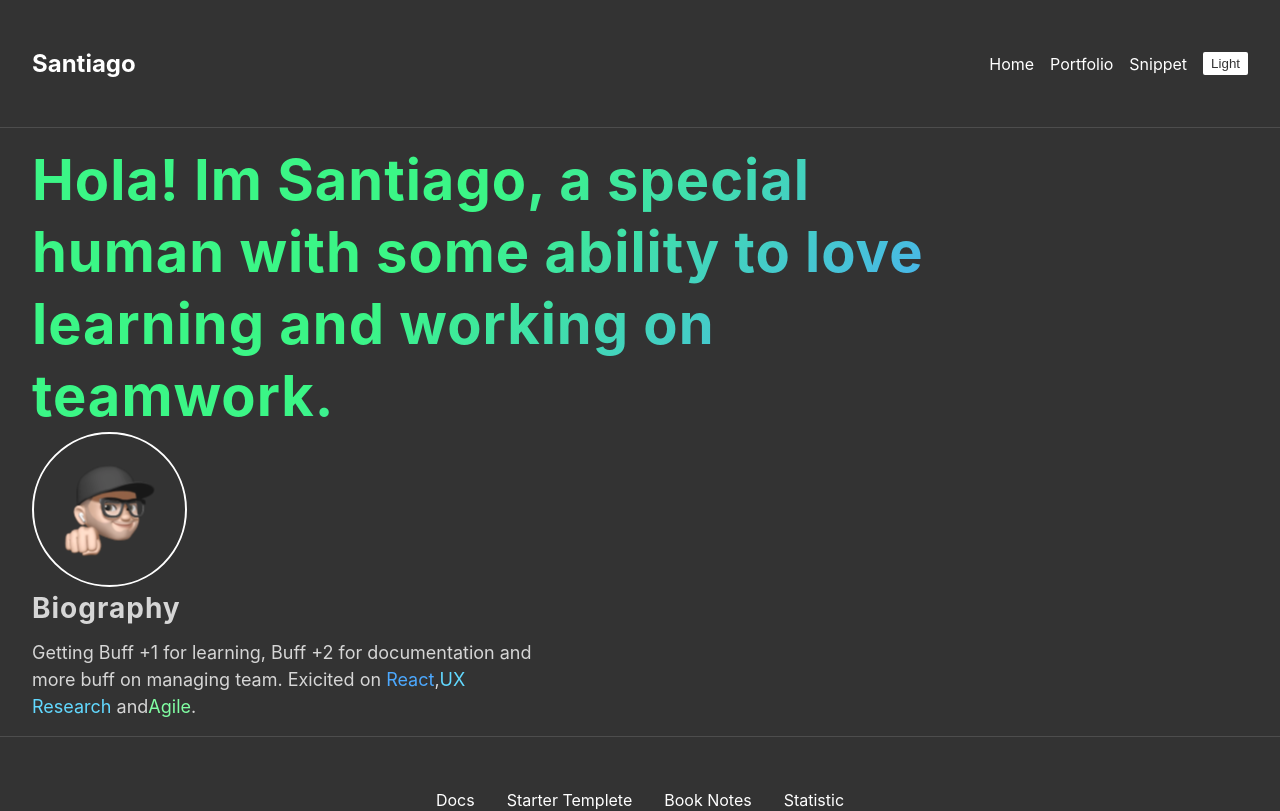
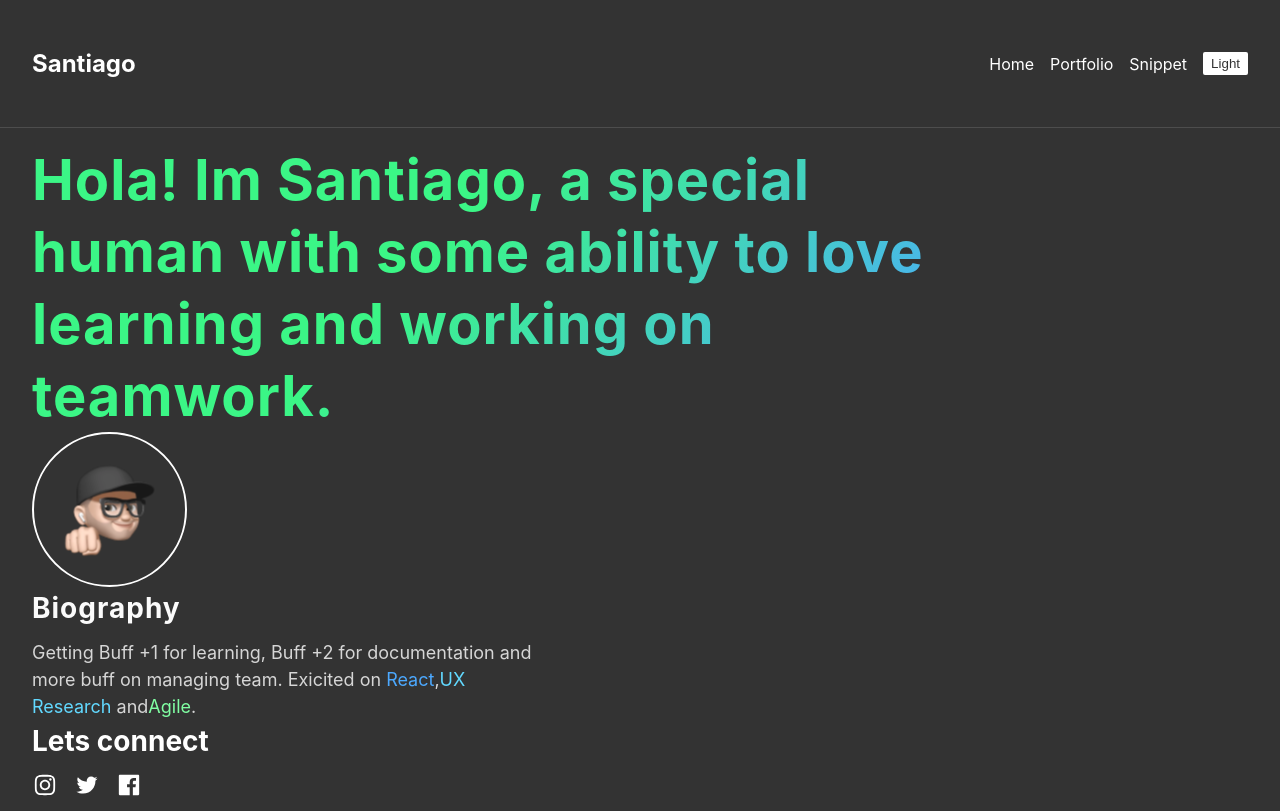
Before and after one commit to M2-0922/react, a React (Vite) app in the folder week3/portfolio-v1/: page / in a window 1280 px wide. Shown: the top 811 px of the page. Built offline with nearby package versions, Linux system fonts and the light colour scheme.

Commit message:
added Socal component

```diff
--- a/week3/portfolio-v1/src/components/Description/Description.jsx
+++ b/week3/portfolio-v1/src/components/Description/Description.jsx
@@ -6,10 +6,10 @@ const DescriptionContainer = styled.div`
 	width: 500px;
 `;
 
-const Title = styled.h1`
+const Title = styled.h2`
 	font-size: 28px;
 	letter-spacing: 1px;
-	color: ${(props) => (props.theme === "light" ? "rgb(51, 51, 51)" : "#d6d6d6")};
+	color: ${(props) => (props.theme === "light" ? "rgb(51, 51, 51)" : "#FBFBFB")};
 `;
 
 const DescriptionContent = styled.p`
--- a/week3/portfolio-v1/src/components/Hero/Hero.jsx
+++ b/week3/portfolio-v1/src/components/Hero/Hero.jsx
@@ -3,6 +3,7 @@ import ThemeContext from "../../context/ThemeContext";
 import styled from "styled-components";
 import AvatarCard from "../AvatarCard/AvatarCard";
 import Description from "../Description/Description";
+import Social from "../Social/Social";
 
 const CustomTitle = styled.h1`
 	font-style: normal;
@@ -30,6 +31,7 @@ const Hero = ({ content }) => {
 			<CustomTitle theme={theme}>{content}</CustomTitle>
 			<AvatarCard />
 			<Description />
+			<Social />
 		</>
 	);
 };
--- /dev/null
+++ b/week3/portfolio-v1/src/components/Social/Social.jsx
@@ -0,0 +1,35 @@
+import { AiOutlineInstagram, AiOutlineTwitter, AiFillFacebook } from "react-icons/ai";
+import styled from "styled-components";
+
+const SocialContainer = styled.div`
+	width: 197px;
+`;
+
+const Title = styled.h2`
+	font-size: 28px;
+`;
+
+const SocialIconContainer = styled.div`
+	display: flex;
+	justify-content: left;
+	gap: 1rem;
+	margin-top: 10px;
+	svg {
+		font-size: 26px;
+	}
+`;
+
+const Social = () => {
+	return (
+		<SocialContainer>
+			<Title>Lets connect</Title>
+			<SocialIconContainer>
+				<AiOutlineInstagram />
+				<AiOutlineTwitter />
+				<AiFillFacebook />
+			</SocialIconContainer>
+		</SocialContainer>
+	);
+};
+
+export default Social;
```
